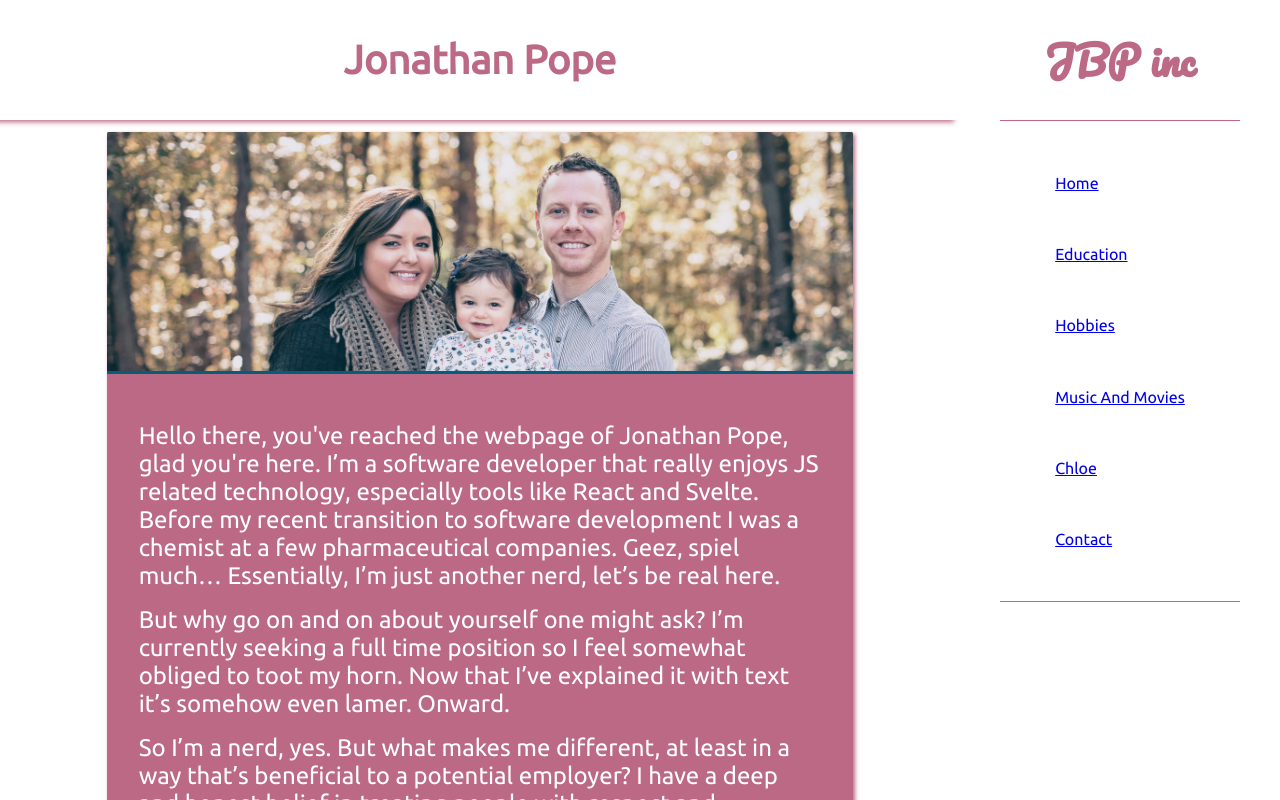
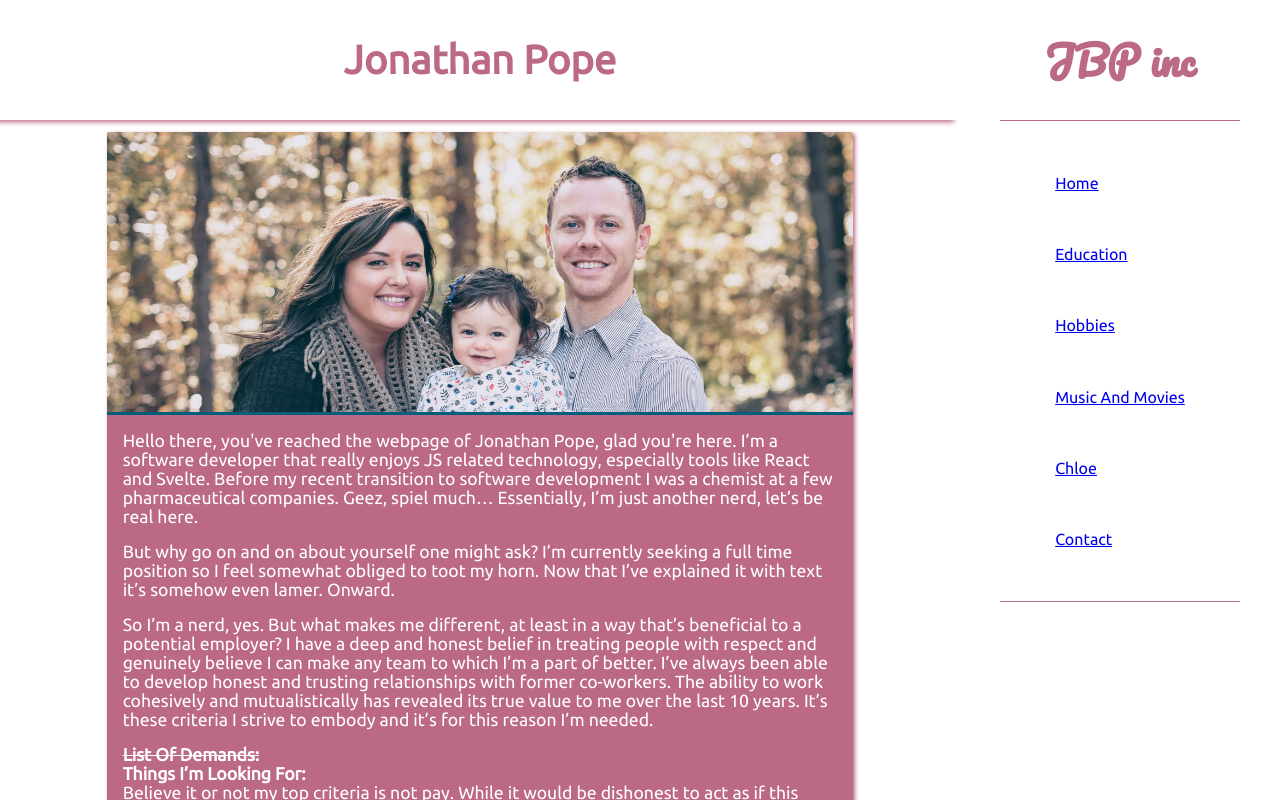
Before and after one commit to popejb1116/jbp-website-ui, a Svelte app: page / in a window 1280 px wide. Built offline with nearby package versions, Linux system fonts and the light colour scheme.

Commit message:
Refactored Home, now similar to Hobbies. Chaged some text class names

```diff
--- a/src/layout/pages/home/Home.svelte
+++ b/src/layout/pages/home/Home.svelte
@@ -1,57 +1,115 @@
 <script>
-   import Card from '../Card.svelte'
-   let hero = '/images/card-hero_family.jpg'
+   let hero_family = '/images/card-hero_family.jpg'
+   let temp_ph = '/images/placeholders/card_hobbies_bjj_ph.jpg'
+
+   let hideClass
+   const hidePlaceholder = () => {
+      hideClass = "hide"
+   }
 </script>
 
 <style>
+   .card {
+      display: flex;
+      flex-flow: column nowrap;
+      justify-content: flex-start;
+      align-items: center;
+
+      width: 100%;
+      height: 100%;
+
+      background: var(--theme-primary);
+      margin: 0.75rem 0;
+      border-radius: 2px;
+      box-shadow: 2px 2px 4px var(--theme-primary);
+   }
+   .img-wrapper {
+      flex: 1;
+      align-self: stretch;
+      position: relative;
+      min-height: 35vh;
+      max-height: 40vh;
+   }
    img {
+      object-fit: cover;
       width: 100%;
-      height: auto;
+      height: 100%;
+      max-height: 40vh;
+      position: absolute;
       border-top-left-radius: 2px;
       border-top-right-radius: 2px;
+
+      /* HIDE PLACEHOLDERS */
+      transition: opacity 1s;
    }
-   div {
-      color: white;
-      padding: 0.5rem 1rem;
-      font-size: 1.5rem;
+   /* HIDE ALT TEXT DURING FETCH */
+   img:-moz-loading {
+      visibility: hidden;
    }
-   .wrapper {
+   img.hide {
+      opacity: 0;
+   }
+
+   .card-body {
+      flex: 2;
+      display: flex;
+      flex-flow: column nowrap;
+      justify-content: space-around;
+      align-items: center;
+      padding: 1rem;
       border-top: solid 3px var(--theme-accent);
    }
-   .top {
-      margin-top: 2rem;
+   .text {
+      align-self: flex-start;
+      color: white;
+      font-size: 1.1rem;
+      margin-bottom: 1rem;
    }
-   .stacker {
-      padding: 0.5rem 1rem;
+   .stack {
+      display: flex;
+      flex-flow: column nowrap;
+      margin-bottom: 1rem;
    }
-   .stacked {
-      padding: 0;
+   .slice {
+      margin: 0;
    }
-   .strike-through {
+   .line-through {
       text-decoration: line-through;
-   }
-   .bottom {
-      margin-bottom: 2rem;
    }
 </style>
 
-<Card>
-   <img src={hero} alt="card-hero_family">
 
-   <div class="wrapper">
-      <div class="top">
+<div class="card">
+   <div class="img-wrapper">
+      <img
+         src={hero_family}
+         id="hero_family"
+         alt="hero_family"
+         on:load={hidePlaceholder}
+      >
+      <img
+         src={temp_ph}
+         class={hideClass}
+         alt="temp_ph"
+      >
+   </div>
+
+   <div class="card-body">
+
+      <div class="text">
          Hello there, you've reached the webpage of Jonathan Pope, glad you're here.
          I’m a software developer that really enjoys JS related technology, especially tools like React and Svelte.
          Before my recent transition to software development I was a chemist at a few pharmaceutical companies. Geez, spiel much…
          Essentially, I’m just another nerd, let’s be real here.
       </div>
 
-      <div>But why go on and on about yourself one might ask?
+      <div class="text">
+         But why go on and on about yourself one might ask?
          I’m currently seeking a full time position so I feel somewhat obliged to toot my horn.
          Now that I’ve explained it with text it’s somehow even lamer. Onward.
       </div>
 
-      <div>
+      <div class="text">
          So I’m a nerd, yes. But what makes me different, at least in a way that’s beneficial to a potential employer?
          I have a deep and honest belief in treating people with respect and genuinely believe I can make any team to which I’m a part of better.
          I’ve always been able to develop honest and trusting relationships with former co-workers.
@@ -59,16 +117,16 @@
          It’s these criteria I strive to embody and it’s for this reason I’m needed.
       </div>
 
-      <div class="stacker">
-         <div class="stacked strike-through">
+      <div class="stack">
+         <div class="text slice line-through">
             <strong>List Of Demands:</strong>
          </div>
 
-         <div class="stacked">
+         <div class="text slice">
             <strong>Things I’m Looking For:</strong>
          </div>
 
-         <div class="stacked">
+         <div class="text slice">
             Believe it or not my top criteria is not pay.
             While it would be dishonest to act as if this wasn’t a somewhat important variable, many other aspects of a company such as work environment and schedule flexibility are far more significant to me.
             So if you work with a group of motivated and considerate people I’d love to add in, please contact me.
@@ -76,12 +134,12 @@
          </div>
       </div>
 
-      <div class="stacker">
-         <div class="stacked">
+      <div class="stack">
+         <div class="text slice">
             <strong>Pro tip:</strong>
          </div>
 
-         <div class="stacked">
+         <div class="text slice">
             The worst part of laundry is sorting socks, amirite?
             Try this, upon removing a soured pair after a long day just go ahead and roll them back together, as if you’re about to put them away.
             Toss ‘em in the hamper then wash and dry as usual.
@@ -93,7 +151,7 @@
          </div>
       </div>
 
-      <div>
+      <div class="text">
          But you’re saying to yourself, “Jonathan, silly poor poor stupid Jonathan.
          Socks will not become clean if washed and dried in a tight ball.
          You’re a horse’s ass.” Neigh my friend.
@@ -103,9 +161,8 @@
          So try it out, I’ve been doing this for years now with many different types of socks and they always come out clean and dry.
       </div>
 
-      <div class="bottom">
+      <div class="text">
          My gift to humanity.
       </div>
    </div>
-
-</Card>
+</div>
```
Also changed, not shown: src/layout/pages/hobbies/Hobbies.svelte (+0 -7 lines). Lines whose indentation alone changed are shown as unchanged.
